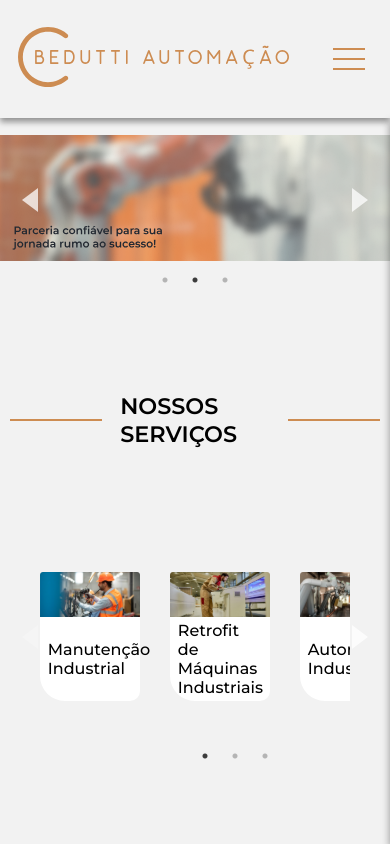
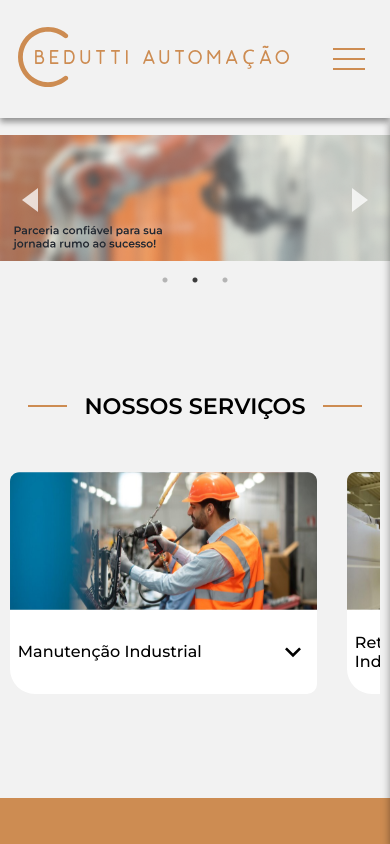
Before and after one commit to Ath3Dev/beduttiAutomacao, a React (Vite) app: page / in a window 390 px wide. Shown: the top 844 px of the page. Built offline with nearby package versions, Linux system fonts and the light colour scheme.

Commit message:
:sparkles: feat: Responsividade carrossel de cards de serviços

```diff
--- a/src/assets/css/Home.css
+++ b/src/assets/css/Home.css
@@ -58,15 +58,11 @@
     display: block;
 }
 
-.servicos{
-    height: 75vh;
-}
-
 .servicos .text {
     display: flex;
     align-items: center;
     justify-content: center;
-    margin-bottom: 10vh;
+    margin-bottom: 5vh;
 }
 
 .servicos .text h2{
@@ -97,6 +93,8 @@
 .card-servico{
     width: 100%;
     padding-right: 30px;
+    cursor: grab;
+    outline: none;
 }
 
 .card-servico img{
@@ -128,7 +126,7 @@
     display: flex;
     justify-content: center;
     align-items: center;
-    z-index: 9999;
+    z-index: 100;
 }
 
 .modal-content {
@@ -161,3 +159,19 @@
 .modal button:hover {
     background-color: darkorange;
 }
+
+@media screen and (max-width: 999px) {
+    .orange-line{
+        width: 10vw;
+    }
+    .services-slider{
+        width: 100%;
+        padding: 10px;
+    }
+    .modal{
+        top: 14vh;
+    }
+    .modal-content{
+        max-width: 100%;
+    }
+}
--- a/src/pages/Home.jsx
+++ b/src/pages/Home.jsx
@@ -24,11 +24,21 @@ export function Home() {
         autoplaySpeed: 5000,
     };
     const settingsServices = {
-        dots: true,
+        dots: false,
         infinite: false,
         slidesToShow: 2.4,
         slidesToScroll: 1,
         autoplay: false,
+        swipeToSlide: true,
+        arrows: false,
+        responsive: [
+            {
+                breakpoint: 999,
+                settings: {
+                    slidesToShow: 1.1,
+                }
+            }
+        ]
     }
 
     const servicesData = [
```
